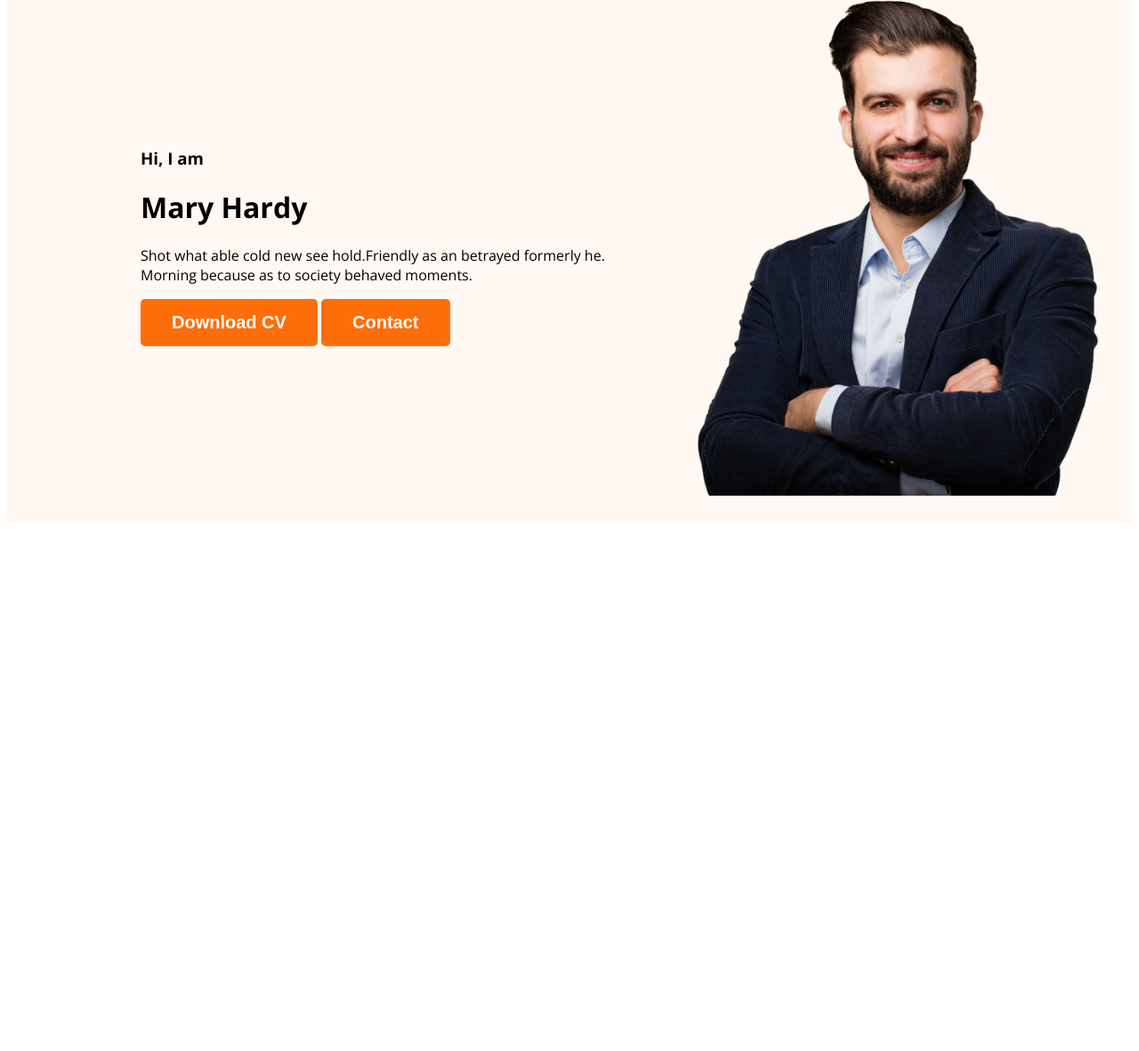
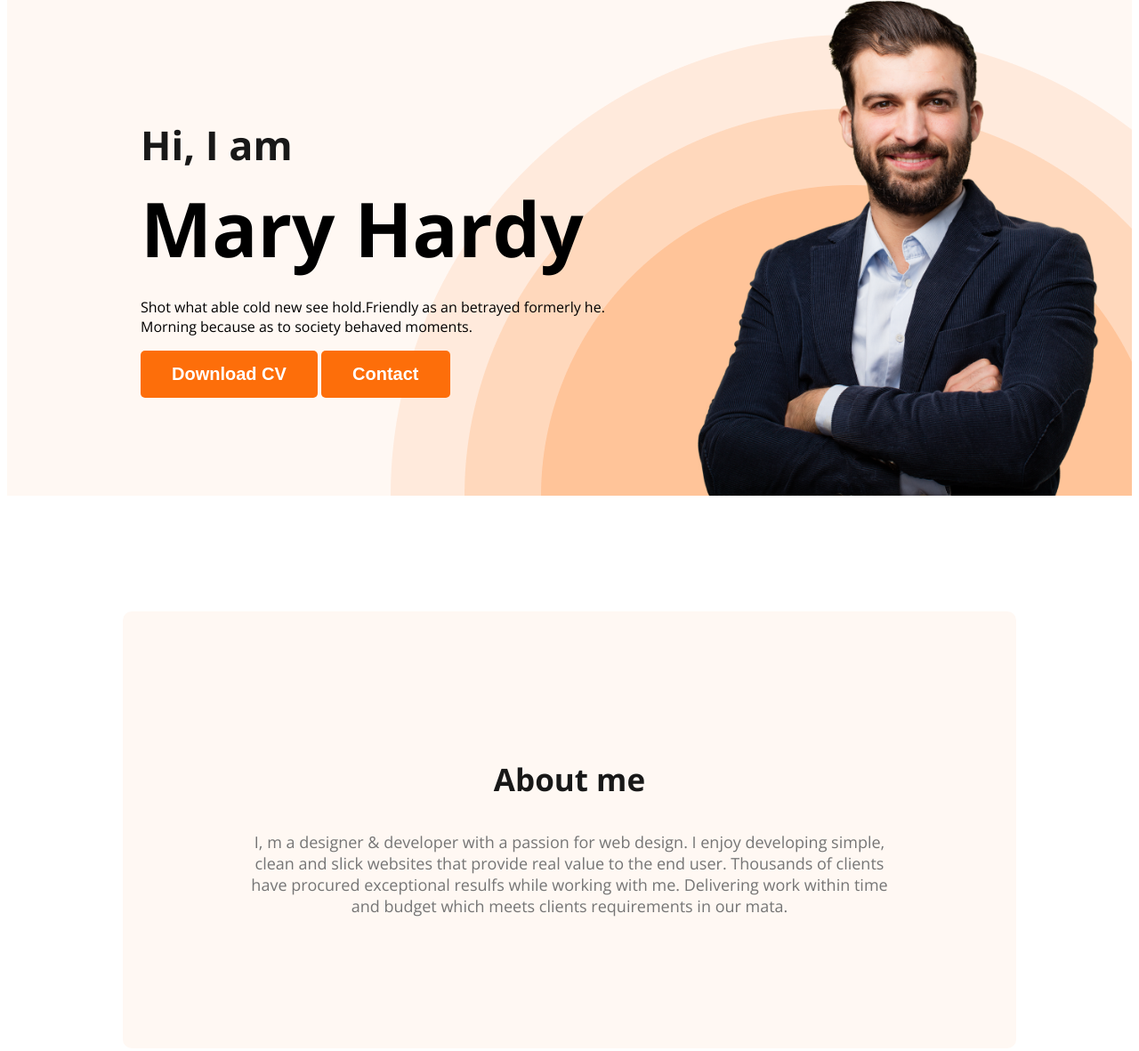
Before and after one commit to abrar-rahman/webdeveloper-portfolio, a plain HTML site: page index.html in a window 1280 px wide. Shown: the part 211-1392 px from the top of the page at 89% size. Before the commit the page ends 806 px from the top, so only its background shows below. Drawn offline with nearby package versions, Linux system fonts and the light colour scheme.

Commit message:
aboutsectioncreated

```diff
--- a/index.html
+++ b/index.html
@@ -26,7 +26,8 @@
       <div class="banner-content">
         <h3 class="banner-greeting">Hi, I am</h3>
         <h1 class="banner-title">Mary Hardy</h1>
-        <p>Shot what able cold new see hold.Friendly as an betrayed formerly he. Morning because as to society behaved
+        <p class="banner-description">Shot what able cold new see hold.Friendly as an betrayed formerly he. Morning
+          because as to society behaved
           moments.</p>
         <button class="btn-primary">Download CV</button>
         <button class="btn-primary">Contact</button>
@@ -35,7 +36,14 @@
     </div>
   </header>
   <main>
-
+    <section class="about">
+      <h3 class="section-title">About me</h3>
+      <p class="section-description">I, m a designer & developer with a passion for web design. I enjoy developing
+        simple, clean and slick websites that
+        provide real value to the end user. Thousands of clients have procured exceptional resulfs while working with
+        me.
+        Delivering work within time and budget which meets clients requirements in our mata.</p>
+    </section>
   </main>
   <footer>
 
--- a/styles/portfolio.css
+++ b/styles/portfolio.css
@@ -14,6 +14,18 @@ body{
   color: white;
   padding: 15px 35px;
 }
+.section-title{
+  color: #181818;
+  text-align: center;
+  font-size: 35px;
+  font-weight: 700;
+}
+.section-description{
+  color: #757575;
+  text-align: center;
+  font-size: 18px;
+}
+
 /* nav related styles */
 nav{
   display: flex;
@@ -44,12 +56,42 @@ nav a{
 /* header related styles */
 .header{
   background-color: #FFF8F3;;
+  background-image: url("../images/header_bg.png");
+  background-repeat: no-repeat;
+  background-position: bottom right;
 }
 .banner{
-  padding: 30px 30px 30px 150px;
+  padding: 30px 30px 0px 150px;
   display: flex;
   align-items: center;
+  justify-content: space-between;
+}
+
+banner-content{
+  max-width: 500px;
 }
 .banner .pro-pic{
   width: 500px;
 }
+.banner-greeting{
+  font-size: 45px;
+  color: #181818;
+  margin-bottom: 0;
+}
+.banner-title{
+  font-size: 85px;
+  font-weight: 700;
+  margin-top: 5px;
+  margin-bottom: 20px;
+}
+
+/* main section styles */
+
+
+/* about section styles */
+.about{
+  padding: 130px;
+  border-radius: 10px;
+  background-color: #FFF8F3;
+  margin: 130px;
+}
```
